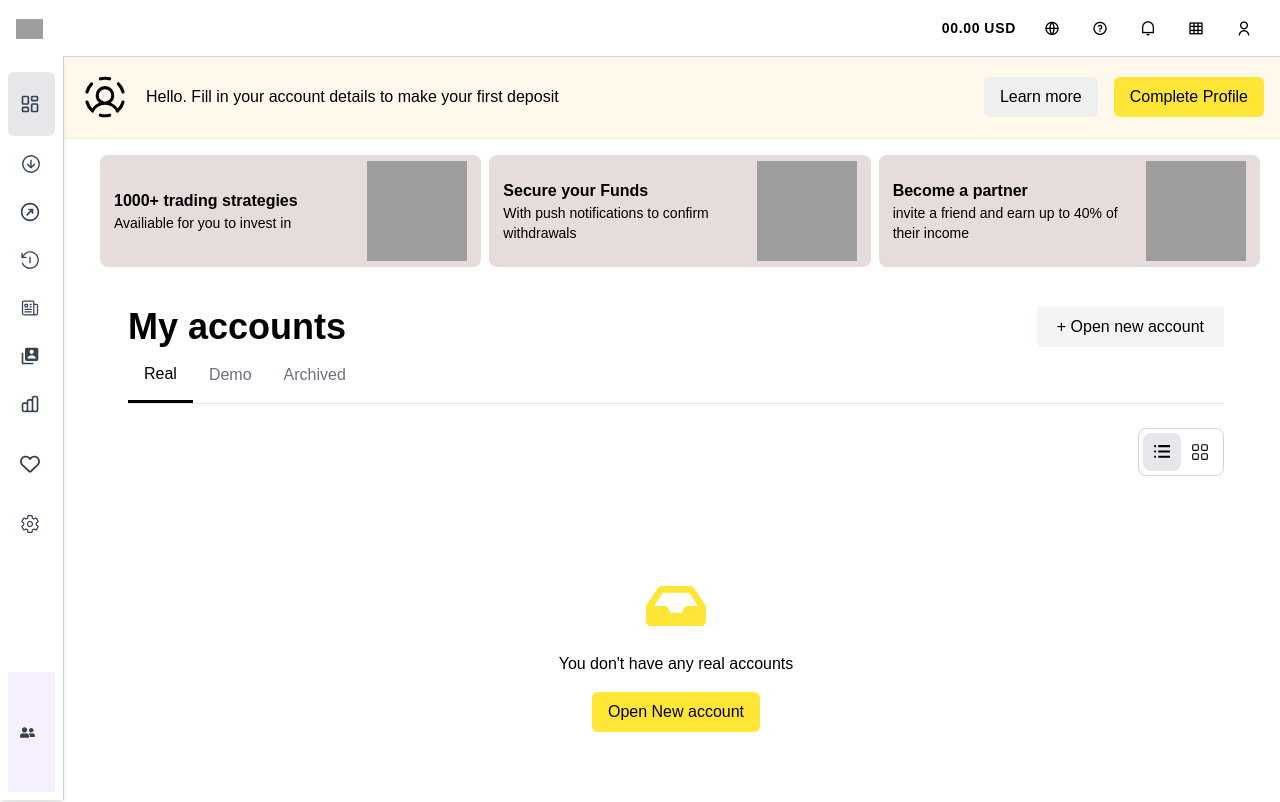
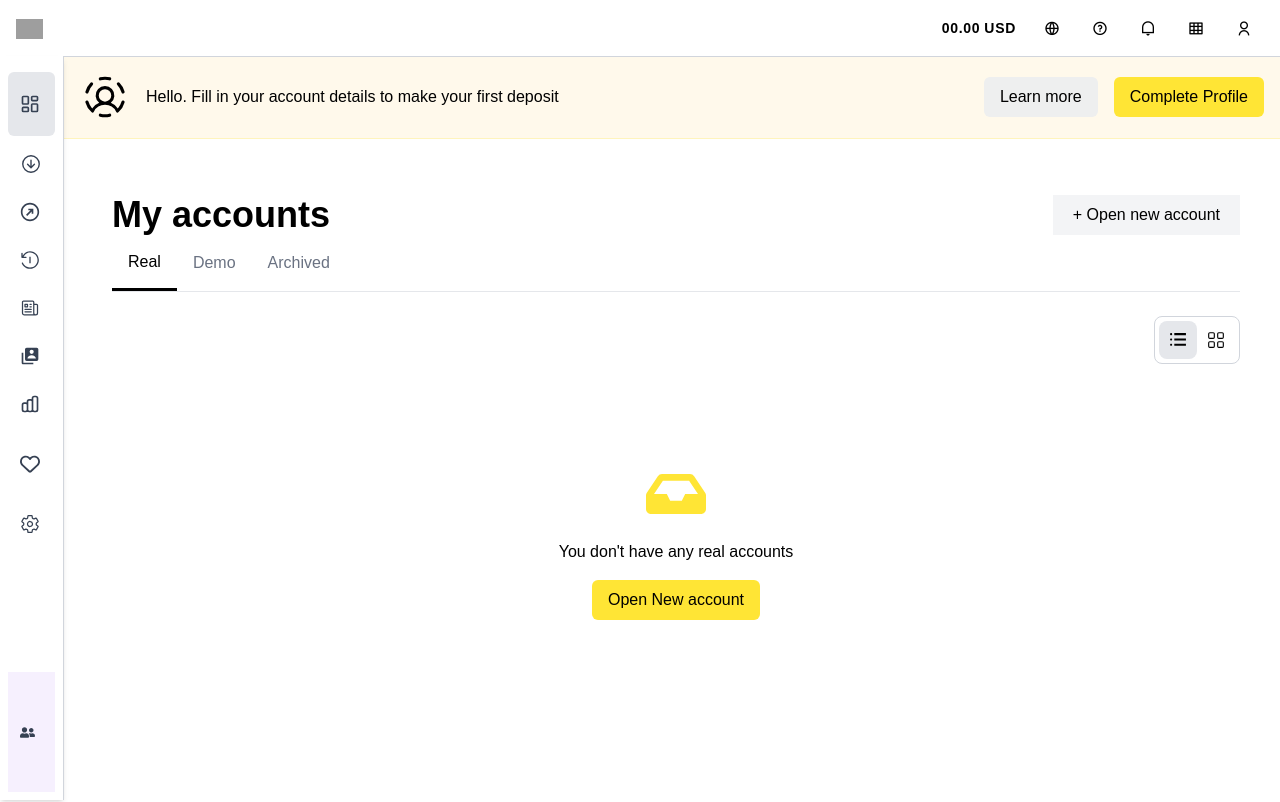
Before and after one commit to jenacodes/exness, a React (Vite) app: page /dashboard/myaccount in a window 1280 px wide. Shown: the top 802 px of the page. Built offline with nearby package versions, Linux system fonts and the light colour scheme; grey boxes are pictures that could not be loaded; a web font is replaced by a local one.

Commit message:
feat: implement account type selection in MyAccountsSection; update Dashboard routing and integrate state management

```diff
--- a/src/App.jsx
+++ b/src/App.jsx
@@ -1,5 +1,5 @@
 // App.jsx
-import { Routes, Route } from "react-router-dom";
+import { Routes, Route, Navigate } from "react-router-dom";
 import {
   Home,
   AcctPage,
@@ -21,8 +21,10 @@ import {
   DepositsSection,
   WithdrawalSection,
 } from "./components";
+import { useState } from "react";
 
 function App() {
+  const [selectedAccountType, setSelectedAccountType] = useState("Real");
   return (
     <>
       <ScrollToTop />
@@ -51,9 +53,17 @@ function App() {
 
         {/* Dashboard route with nested children */}
         <Route path="/dashboard" element={<Dashboard />}>
-          {/* <Route index element={<DashboardBody />} /> */}
+          <Route index element={<Navigate to="myaccount" replace />} />
           <Route path="deposit" element={<DepositsSection />} />
-          <Route path="myaccount" element={<MyAccountsSection />} />
+          <Route
+            path="myaccount"
+            element={
+              <MyAccountsSection
+                selectedAccountType={selectedAccountType}
+                onAccountTypeChange={setSelectedAccountType}
+              />
+            }
+          />
           <Route path="withdrawal" element={<WithdrawalSection />} />
           {/* <Route path="setting" element={<SettingsPage />} /> */}
         </Route>
--- a/src/dashboard/DashboardBody.jsx
+++ b/src/dashboard/DashboardBody.jsx
@@ -1,13 +1,11 @@
 import { useState } from "react";
 import MyAccountsSection from "../dashboard/MyAccountsSection";
-import Slider from "../dashboard/Slider";
 
 const DashboardBody = () => {
   // Maintain state in the parent component
   const [selectedAccountType, setSelectedAccountType] = useState("Real");
   return (
     <>
-      <Slider />
       <MyAccountsSection
         selectedAccountType={selectedAccountType}
         onAccountTypeChange={setSelectedAccountType}
--- a/src/dashboard/DashboardContent.jsx
+++ b/src/dashboard/DashboardContent.jsx
@@ -1,9 +1,11 @@
-import DashboardBody from "../dashboard/DashboardBody";
+import { useState } from "react";
 import DepositsSection from "./DepositsSection";
+import MyAccountsSection from "./MyAccountsSection";
 import WithdrawalSection from "./WithdrawalSection";
 
 // eslint-disable-next-line react/prop-types
 const DashboardContent = ({ selected }) => {
+  const [selectedAccountType, setSelectedAccountType] = useState("Real");
   let content;
 
   switch (selected) {
@@ -11,7 +13,12 @@ const DashboardContent = ({ selected }) => {
       content = <DepositsSection />;
       break;
     case "My account":
-      content = <DashboardBody />;
+      content = (
+        <MyAccountsSection
+          selectedAccountType={selectedAccountType}
+          onAccountTypeChange={setSelectedAccountType}
+        />
+      );
       break;
     case "Withdrawal":
       content = <WithdrawalSection />;
--- a/src/dashboard/MyAccountsSection.jsx
+++ b/src/dashboard/MyAccountsSection.jsx
@@ -11,7 +11,7 @@ const MyAccountsSection = ({ selectedAccountType, onAccountTypeChange }) => {
   const desktopOptions = ["Real", "Demo", "Archived"];
 
   return (
-    <div className="px-4 mt-4 lg:mt-10 flex flex-col w-full lg:pl-28 lg:pr-10">
+    <div className="px-4 mt-4 lg:mt-14 flex flex-col w-full lg:pl-28 lg:pr-10">
       <div>
         <div className="flex flex-col lg:flex-row lg:justify-between gap-4 items-start">
           <h2 className="text-black text-4xl font-bold">My accounts</h2>
--- a/src/pages/Dashboard.jsx
+++ b/src/pages/Dashboard.jsx
@@ -4,7 +4,8 @@ import {
   DashboardHeader,
   DashboardSidebar,
   DashboardBodyHeader,
-  DashboardContent,
+  // DashboardContent,
+  // MyAccountsSection,
 } from "../components";
 import { Outlet } from "react-router-dom";
 
@@ -15,7 +16,6 @@ const Dashboard = () => {
       <DashboardHeader />
       <DashboardSidebar selected={selected} onSelect={setSelected} />
       <DashboardBodyHeader />
-      <DashboardContent selected={selected} />
       <Outlet />
     </div>
   );
```
